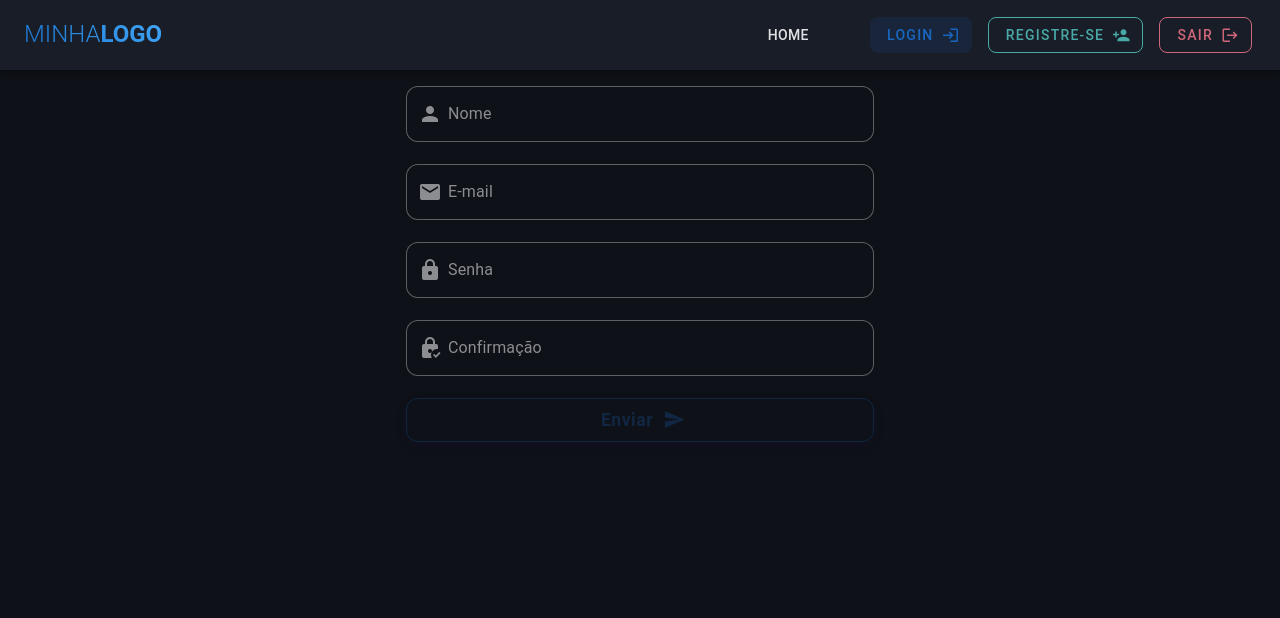
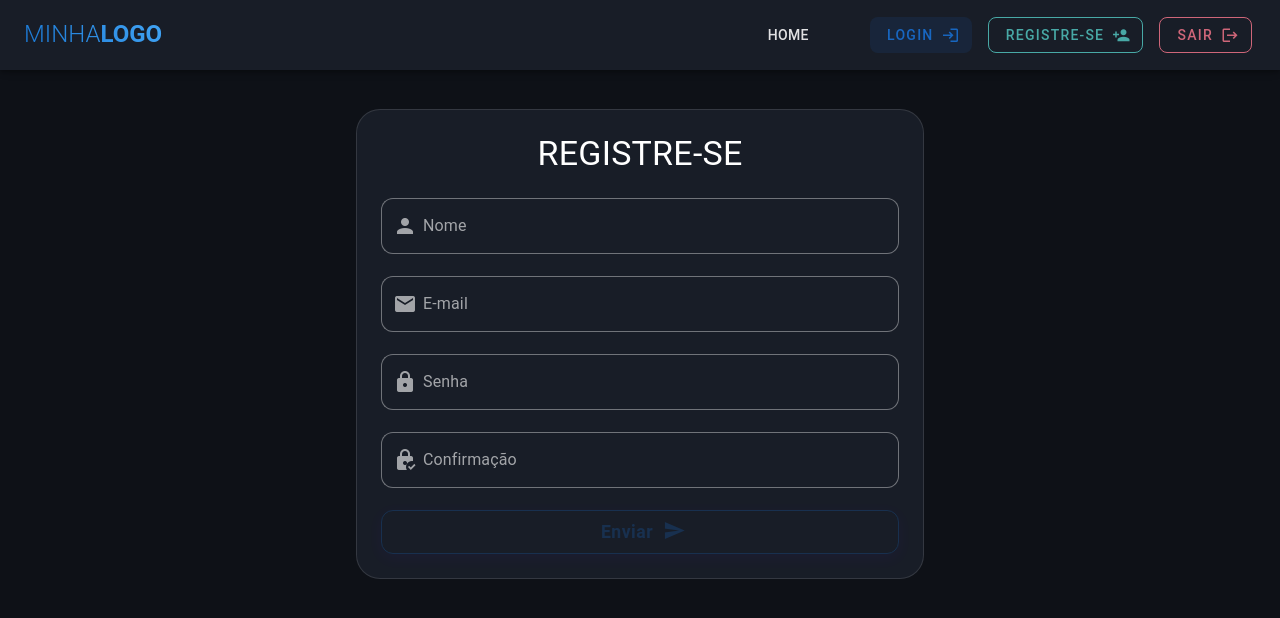
Before and after one commit to davidmarquescoder/fire-vue-template, a Vue app: page /register in a window 1280 px wide. Shown: the top 618 px of the page. Built offline with nearby package versions, Linux system fonts and the light colour scheme; no server answers.

Commit message:
Feat: This commit changes login and register style

```diff
--- a/src/pages/LoginPage.vue
+++ b/src/pages/LoginPage.vue
@@ -1,5 +1,7 @@
 <template>
-  <v-container max-width="500">
+  <v-container max-width="600" class="h-75 d-flex flex-column justify-center">
+    <div class="border rounded-xl pa-6 bg-surface">
+      <h1 class="text-h4 text-center text-uppercase pb-6">Faça Login</h1>
       <VTextFieldEmailLogin v-model="payload.email" />
       <VTextFieldPasswordLogin v-model="payload.password" />
 
@@ -7,6 +9,7 @@
         :disabled="validations"
         @click="submit"
       />
+    </div>
   </v-container>
 </template>
 
--- a/src/pages/RegisterPage.vue
+++ b/src/pages/RegisterPage.vue
@@ -1,5 +1,7 @@
 <template>
-  <v-container max-width="500">
+  <v-container max-width="600" class="h-75 d-flex flex-column justify-center">
+    <div class="border rounded-xl pa-6 bg-surface">
+      <h1 class="text-h4 text-center text-uppercase pb-6">Registre-se</h1>
       <VTextFieldNameRegister v-model="payload.name" />
       <VTextFieldEmailRegister v-model="payload.email" />
       <VTextFieldPasswordRegister v-model="payload.password" />
@@ -9,6 +11,7 @@
         :disabled="validations"
         @click="submit"
       />
+    </div>
   </v-container>
 </template>
 
```
Lines whose indentation alone changed are shown as unchanged.
